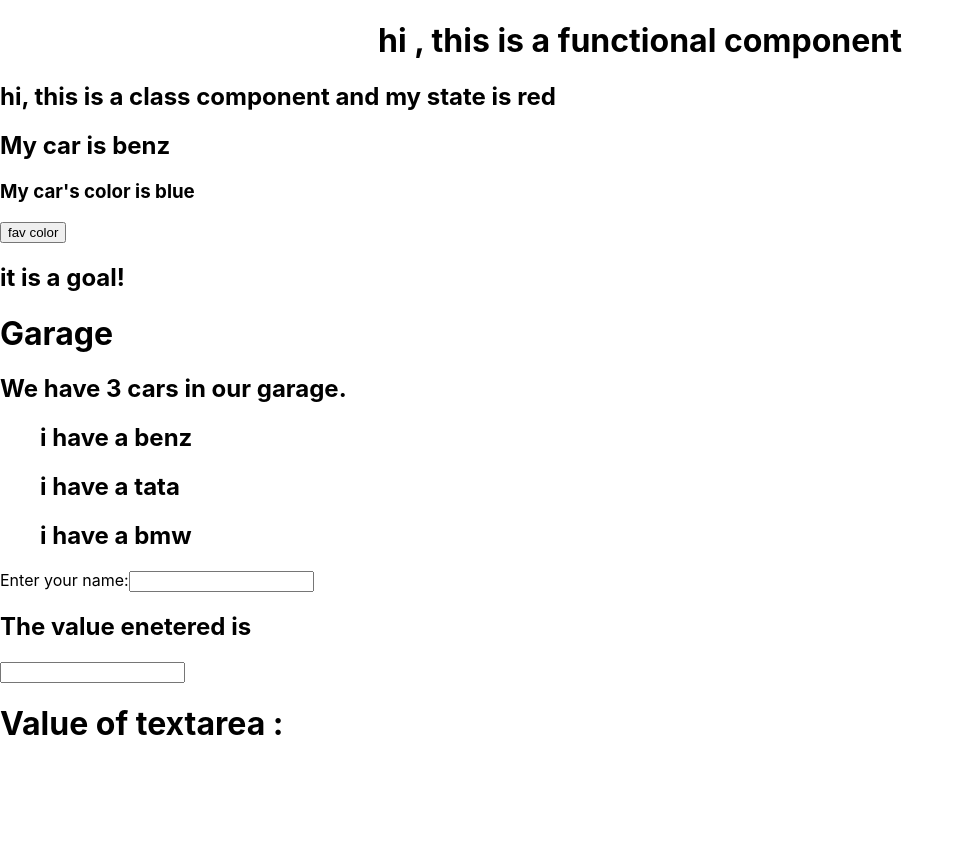
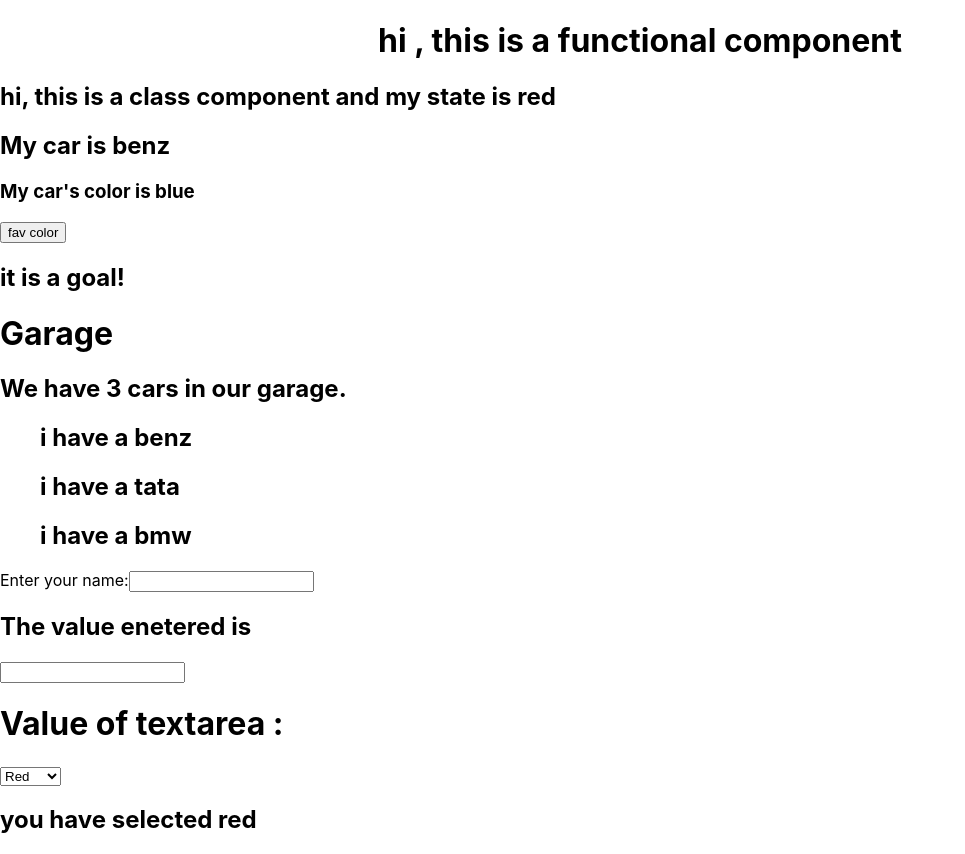
Before and after one commit to vinayjs/reactjsfulltutorial, a React (Create React App) app: page / in a window 1280 px wide. Shown: the whole page, without its empty margins (0-965 px from the left). Before the commit the page ends 800 px from the top, so only its background shows below. Built offline with nearby package versions, Linux system fonts and the light colour scheme.

Commit message:
Forms - Dropdown list

```diff
--- /dev/null
+++ b/src/Dropdownlist.js
@@ -0,0 +1,25 @@
+import { useState } from "react";
+
+
+function Dropdownlist() {
+    const [color, setValue] = useState('red');
+    const handleChange = (e) => {
+        setValue(e.target.value)
+    }
+    return (
+        <>
+        <form>
+            <select value={color} onChange={handleChange}>
+                <option value= 'red'>Red</option>
+                <option value= 'yellow'>Yellow</option>
+                <option value= 'green'>Green</option>
+                <option value= 'black'>Black</option>
+            </select>
+        </form>
+        <h2>you have selected {color}</h2>
+        </>
+    )
+}
+
+
+export default Dropdownlist;
--- a/src/index.js
+++ b/src/index.js
@@ -8,6 +8,7 @@ import Goal from './Goal';
 import Garage from './Garage';
 import Myform from './Myform';
 import Formtextarea from './Formtextarea';
+import Dropdownlist from './Dropdownlist';
 
 const root = ReactDOM.createRoot(document.getElementById('root'));
 root.render(
@@ -18,6 +19,7 @@ root.render(
     <Garage cars={['benz', 'tata', 'bmw']} />
     <Myform />
     <Formtextarea />
+    <Dropdownlist />
   </React.StrictMode>
 );
 
```
